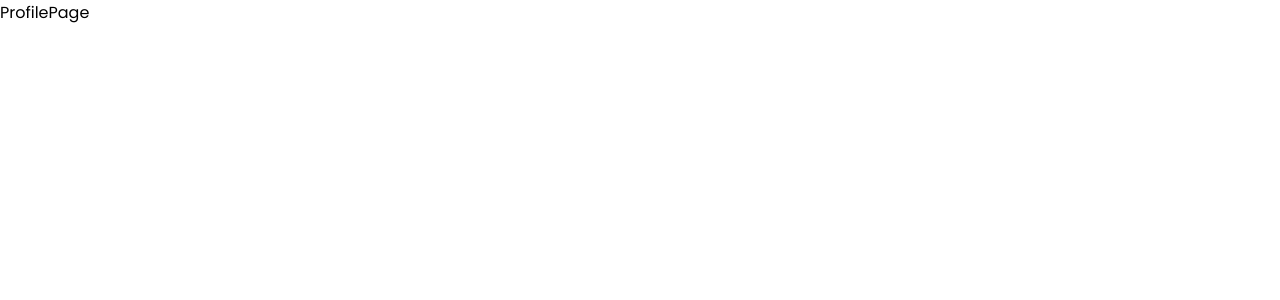
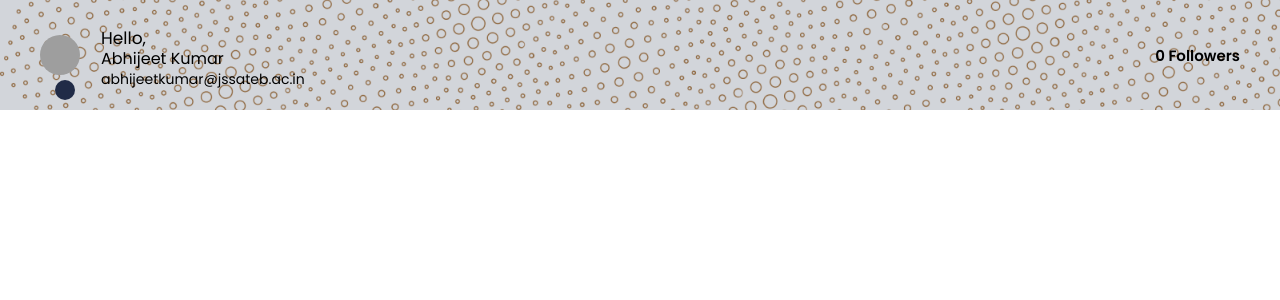
Before and after one commit to abhijeetnishal/CipherSchools, a React (Create React App) app in the folder client/: page /profile in a window 1280 px wide. Shown: the top 300 px of the page. Built offline with nearby package versions, Linux system fonts and the light colour scheme; grey boxes are pictures that could not be loaded.

Commit message:
client registeration commit

```diff
--- a/client/src/components/Loading.jsx
+++ b/client/src/components/Loading.jsx
@@ -1,7 +1,7 @@
 import React from "react";
 import "../styles/Loading.css"
 
-export default function LoadingSpinner() {
+const Loading = ()=> {
   return (
     <div className="loader">
       <div className="scanner">
@@ -10,3 +10,5 @@ export default function LoadingSpinner() {
     </div>
   );
 }
+
+export default Loading
--- a/client/src/components/LoginPage.jsx
+++ b/client/src/components/LoginPage.jsx
@@ -17,7 +17,7 @@ const Login = () => {
     setIsLoading(true);
     setBtnClick(true);
     e.preventDefault();
-    const response = await fetch('http://localhost:4000/api/auth/login',{
+    const response = await fetch('http://localhost:4000/auth/login-user',{
       method: 'POST',
       headers: {
         'Content-Type': 'application/json'
--- a/client/src/components/ProfilePage.jsx
+++ b/client/src/components/ProfilePage.jsx
@@ -1,8 +1,39 @@
 import React from 'react'
+import '../styles/ProfilePage.css'
 
 const ProfilePage = () => {
   return (
-    <div>ProfilePage</div>
+    <div className='main-container'>
+      <div className='pf-user-box'>
+        <div className='pf-user-back'>
+          <div className='pf-user-content'>
+            <div className='pf-user-profile-box'>
+              <div className="MuiAvatar-root MuiAvatar-circular pf-user-profile">
+                <img alt="user-profile" src="https://lh3.googleusercontent.com/a/AGNmyxaEH-FwxXOUbnu6I5nl-Omq2qHeXw1p4PLXJj5h=s96-c" className="MuiAvatar-img"/>
+              </div>
+              <div className="pf-user-profile-pencil"><svg viewBox="0 0 27 27" fill="none" xmlns="http://www.w3.org/2000/svg" className="pf-profile-pencil-icon"><path d="M1.61176 17.6959L0.0393491 24.4821C-0.0148937 24.7301 -0.0130342 24.9872 0.0447916 25.2345C0.102617 25.4817 0.214949 25.713 0.37358 25.9112C0.532211 26.1095 0.733134 26.2699 0.961672 26.3806C1.19021 26.4913 1.44059 26.5495 1.69452 26.551C1.81284 26.563 1.93206 26.563 2.05038 26.551L8.87795 24.9786L21.9869 11.9194L14.671 4.62006L1.61176 17.6959Z" fill="var(--common-text-color)"></path><path d="M26.1082 5.38144L21.2255 0.498692C20.9045 0.179298 20.4701 0 20.0172 0C19.5644 0 19.13 0.179298 18.809 0.498692L16.0945 3.21317L23.402 10.5207L26.1165 7.80626C26.2754 7.6466 26.4012 7.45718 26.4868 7.24885C26.5723 7.04052 26.616 6.81735 26.6152 6.59213C26.6144 6.36691 26.5693 6.14405 26.4823 5.93631C26.3953 5.72856 26.2682 5.54001 26.1082 5.38144Z" fill="var(--common-text-color)"></path></svg></div>
+            </div>
+            <div className='pf-user-details'>
+              <div className="pf-user-detail-box">
+                <div id="pf-user-side">
+                  <h2 className="pf-user-greeting">Hello,</h2>
+                  <h1 className="pf-user-name">Abhijeet Kumar</h1>
+                  <h2 className="pf-user-email">abhijeetkumar@jssateb.ac.in</h2>
+                </div>
+                <div className="pf-right-side">
+                  <div className="pf-user-followers-count" title="Followers">
+                    <span>0</span> Followers
+                  </div>
+                </div>
+              </div>
+            </div>
+          </div>
+        </div>
+      </div>
+      <div className=''>
+
+      </div>
+    </div>
   )
 }
 
--- a/client/src/components/RegisterPage.jsx
+++ b/client/src/components/RegisterPage.jsx
@@ -1,65 +1,45 @@
 import { useState } from 'react';
 import { Link, Navigate } from 'react-router-dom';
 import '../styles/RegisterPage.css'
-import Loading from '../styles/Loading.css'
+import  Loading  from '../components/Loading'
 
 const RegisterPage = () => {
-  const [username, setUserName] = useState('');
+  const [firstName, setFirstName] = useState('');
+  const [lastName, setLastName] = useState('');
   const [email, setEmail] = useState('');
+  const [phone, setPhone] = useState('');
   const [password, setPassword] = useState('');
 
   const [btnClick, setBtnClick] = useState(false);
   const [message, setMessage] = useState('');
-  const [redirect, setRedirect] = useState(false);
   const [isLoading, setIsLoading] = useState(false);
+  const [statusCode, setStatusCode] = useState(null);
 
   const handleSubmit = async(e)=>{
     setIsLoading(true);
     setBtnClick(true);
     e.preventDefault();
-    const response = await fetch('http://localhost:4000/api/auth/register',{
+    const response = await fetch('http://localhost:4000/auth/register-user',{
       method: 'POST',
       headers: {
         'Content-Type': 'application/json'
       },
       body: JSON.stringify({
-        username,
+        firstName,
+        lastName,
         email,
+        phone,
         password
       })
     })
-    console.log(response.status);
-    const data = await response.json();
-    console.log(data);
-    if(data) {
-        console.log(data);
+    setStatusCode(response.status);
+    await response.json().then((data)=>{
       setMessage(data);
-        setRedirect(true);
-        setBtnClick(true);
-    }
-    else{
       setIsLoading(false);
-      setBtnClick(true);
-      setMessage(data.message);
-    }
+    })
   }
 
-  const emptyFieldFunc = ()=>{
-      setBtnClick(true);
-      setMessage('Please enter all details')
-  }
-
-  const validateEmail = (email)=> {
-    const regex = /^[^\s@]+@[^\s@]+\.[^\s@]+$/;
-    return regex.test(email);
-  }
-
-  const invalidEmail = ()=>{
-    setBtnClick(true);
-    setMessage('Invalid email');
-  }
-
-  if(redirect){
+  if(statusCode === 201){
     return <Navigate to={'/login'} />
   }
 
@@ -69,32 +49,14 @@ const RegisterPage = () => {
         <div className="registration form">
         <header>Register</header>
         <form>
-          <input type="text" value={username} onChange={(e) => setUserName(e.target.value)} placeholder="Enter your name" />
-          <input type="email" value={email} onChange={(e)=>setEmail(e.target.value)} placeholder="Enter your email" />
+          <input type="text" value={firstName} onChange={(e) => setFirstName(e.target.value)} placeholder="First Name" />
+          <input type="text" value={lastName} onChange={(e) => setLastName(e.target.value)} placeholder="Last Name" />
+          <input type="email" value={email} onChange={(e)=>setEmail(e.target.value)} placeholder="Email" />
+          <input type="phone" value={phone} onChange={(e) => setPhone(e.target.value)} placeholder="Phone Number (optional)" />
           <input type="password" value={password}  onChange={(e)=>setPassword(e.target.value)} placeholder="Enter your password" />
         </form>
         <div>
-        {
-          (username && validateEmail(email) && password) ? (
         <input type='button' className="button" onClick={handleSubmit} disabled={isLoading} value='Register' />
-          ) : (<div> {
-              !username || !email || !password ? (
-                <input type='button' className="button" onClick={emptyFieldFunc} disabled={isLoading} value='Register' />
-                ) : (
-                  <div>
-                    {
-                      !validateEmail(email) ?
-                      (<input type='button' className='button' onClick={invalidEmail} disabled={isLoading} value='Register' />):
-                      (
-                        <div> </div>
-                      )
-                    }
-                  </div>
-                )
-            }
-            </div>
-          )
-          }
           <div className='messageDiv'>
             {
               btnClick?
--- /dev/null
+++ b/client/src/styles/ProfilePage.css
@@ -0,0 +1,122 @@
+.pf-user-box {
+    height: 110px;
+    position: fixed;
+    width: 100%;
+    z-index: 99!important;
+}
+.pf-user-back {
+    background-image: url('../assets/ProfileCover.png');
+    background-position: 50%;
+    background-repeat: no-repeat;
+    background-size: cover;
+    height: 100%;
+    width: 100%;
+}
+.pf-user-content {
+    align-items: center;
+    background: linear-gradient(to right,var(--background),transparent,var(--background));
+    border-bottom: 1px solid var(--border-color);
+    display: flex;
+    gap: 1rem;
+    height: 100%;
+    justify-content: flex-start;
+    padding: 5px 40px;
+}
+.pf-user-profile-box {
+    display: flex;
+    flex-direction: column;
+}
+.MuiAvatar-root {
+    width: 40px;
+    height: 40px;
+    display: flex;
+    overflow: hidden;
+    position: relative;
+    font-size: 1.25rem;
+    align-items: center;
+    flex-shrink: 0;
+    font-family: "Roboto", "Helvetica", "Arial", sans-serif;
+    line-height: 1;
+    user-select: none;
+    border-radius: 50%;
+    justify-content: center;
+}
+.MuiAvatar-img {
+    color: transparent;
+    width: 100%;
+    height: 100%;
+    object-fit: cover;
+    text-align: center;
+    text-indent: 10000px;
+}
+.pf-user-profile-pencil {
+    align-items: center;
+    background-color: #202b47;
+    border-radius: 100%;
+    bottom: 10px;
+    cursor: pointer;
+    display: flex;
+    height: 20px;
+    justify-content: center;
+    margin-left: 15px;
+    position: absolute;
+    width: 20px;
+}
+.pf-profile-pencil-icon {
+    display: flex;
+    overflow: hidden;
+    width: 10px;
+}
+.pf-user-details {
+    display: flex;
+    flex: 1 1;
+    flex-direction: column;
+}
+.pf-user-detail-box {
+    display: flex;
+    flex: 1 1;
+    justify-content: space-between;
+}
+#pf-user-side {
+    padding-top: 7px;
+}
+.pf-user-greeting, .pf-user-name {
+    color: var(--text-color2);
+    line-height: 1.25;
+    padding: 0 5px;
+}
+.pf-user-greeting {
+    align-items: center;
+    display: flex;
+    font-size: 17px;
+    font-weight: 400;
+}
+.pf-user-name {
+    -webkit-line-clamp: 2;
+    -webkit-box-orient: vertical;
+    cursor: pointer;
+    display: -webkit-box;
+    font-size: 16px;
+    font-weight: var(--fw-bold);
+    margin-bottom: 2px;
+    overflow: hidden;
+}
+.pf-user-email {
+    color: var(--text-color);
+    font-size: 14px;
+    font-weight: 400;
+    line-height: 1.25;
+    padding: 0 5px;
+}
+.pf-right-side {
+    align-items: center;
+    display: flex;
+    justify-content: center;
+}
+.pf-user-followers-count {
+    color: var(--heading);
+    cursor: pointer;
+    font-size: 15px;
+    font-weight: 550;
+    text-align: center;
+}
--- a/client/src/styles/RegisterPage.css
+++ b/client/src/styles/RegisterPage.css
@@ -7,19 +7,14 @@
   font-family: 'Poppins', sans-serif;
 }
 .register{
-  padding-bottom: calc(100vh + 200px);
+  display: flex;
+  justify-content: center;
+  align-items: center;
+  height: 100vh;
 }
 .container{
-  display: flex;
-  align-items: center;
-  justify-content: center;
-  position: absolute;
-  top: 18%;
-  left: 18%;
-  right: 12%;
-  min-width: 330px;
   max-width: 430px;
-
+  width: 100%;
   background: #fff;
   border-radius: 7px;
   box-shadow: 0 5px 10px rgba(0,0,0,0.3);
@@ -28,17 +23,17 @@
   padding: 2rem;
 }
 .form header{
-  font-size: 2rem;
-  font-weight: 500;
+  font-size: 1.3rem;
+  font-weight: 600;
   text-align: center;
-  margin-bottom: 1.5rem;
+  margin-bottom: 1.2rem;
 }
  .form input{
-   height: 60px;
+   height: 40px;
    width: 100%;
    padding: 0 15px;
-   font-size: 17px;
-   margin-bottom: 1.3rem;
+   font-size: 14px;
+   margin-bottom: 1rem;
    border: 1px solid #ddd;
    border-radius: 6px;
    outline: none;
@@ -57,12 +52,13 @@
 input.button{
   color: #fff;
   background: #009579;
-  font-size: 1.2rem;
+  font-size: 1.0rem;
   font-weight: 500;
   letter-spacing: 1px;
-  margin-top: 1.7rem;
+  margin-top: 1.2rem;
   cursor: pointer;
   transition: 0.4s;
+  outline: none;
 }
 input.button:hover{
   background: #006653;
@@ -70,7 +66,6 @@ input.button:hover{
 .signup{
   font-size: 17px;
   text-align: center;
-  padding-top: 60px;
 }
 .signup label{
   color: #009579;
@@ -80,22 +75,27 @@ input.button:hover{
   text-decoration: underline;
 }
 .messageDiv{
-  position:absolute;
-  left: 0;
-  right: 0;
-  margin-left: auto;
-  margin-right: auto;
-  padding-bottom: 30px;
+  height: 50px;
 }
 .message{
   text-align: center;
   color: red;
 }
-@media screen and (min-width: 1024px) {
-  .register{
-    padding-bottom: calc(100vh - 112px);
+
+@media screen and (max-width: 480px) {
+  .container{
+    display: flex;
+    max-width: 295px;
+    width: 100%;
   }
-  .container{
-    left: 34%;
+  .signup{
+    font-size: 13px;
+    text-align: center;
+    padding-top: 60px;
+  }
+  .form a{
+    font-size: 13px;
+    color: #009579;
+    text-decoration: none;
   }
 }
```
Also changed, not shown: client/src/styles/Loading.css (+30 -207 lines), client/src/assets/ProfileCover.png (added), 1 other file (tests, documents, lock files or other folders). Lines whose indentation alone changed are shown as unchanged.
